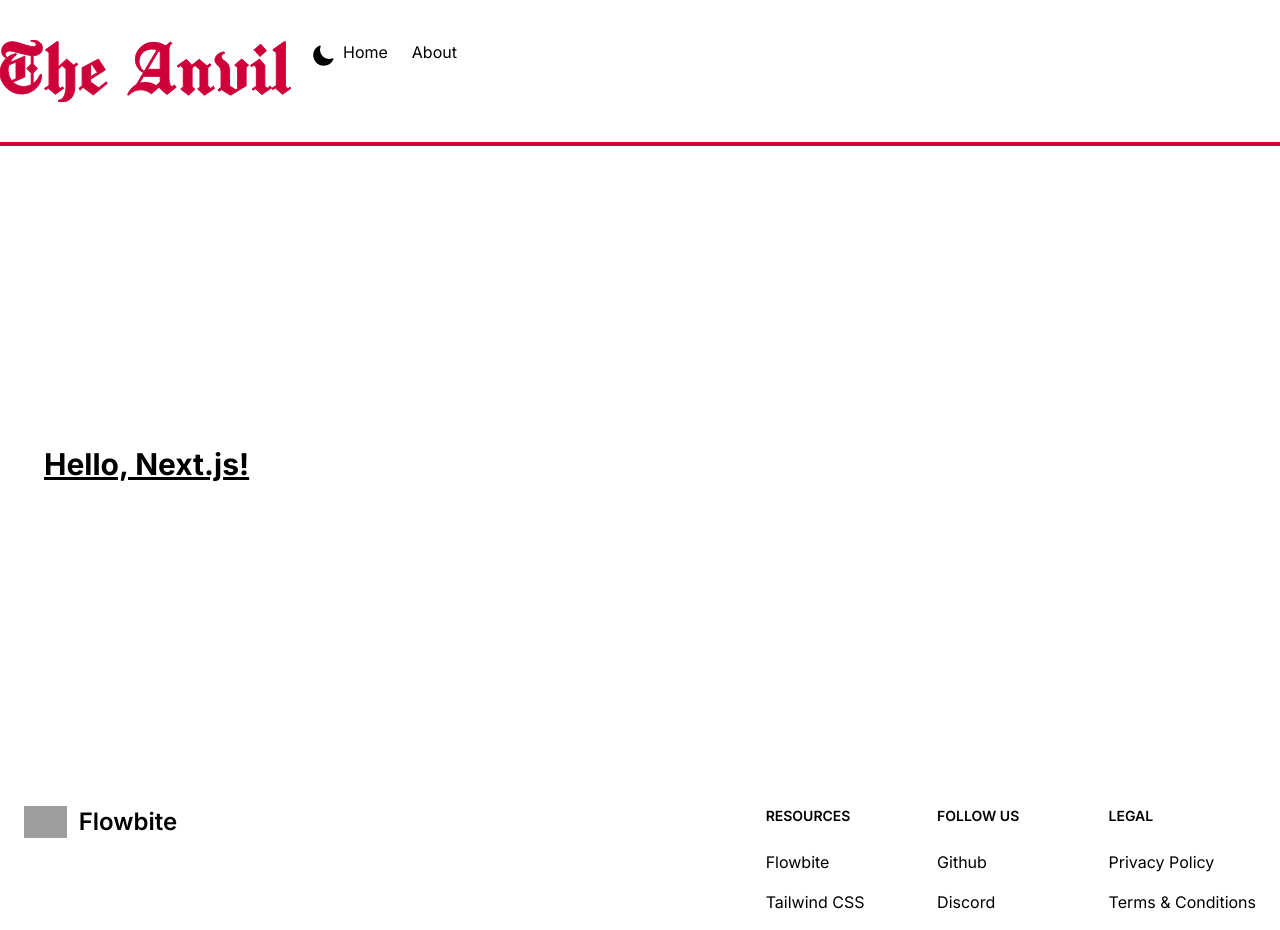
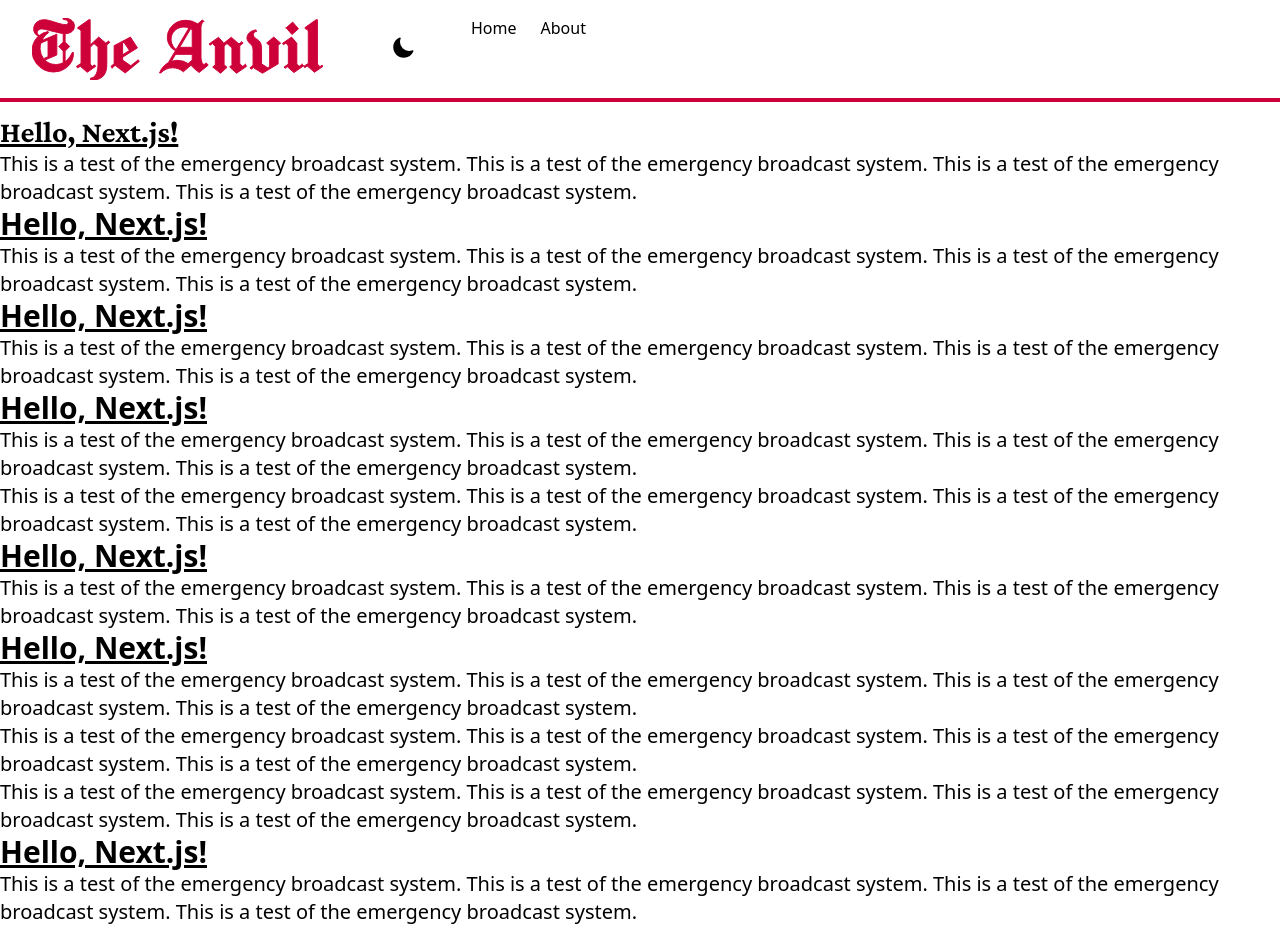
Before and after one commit to B3N101/r1, a Next.js app: page / in a window 1280 px wide. Shown: the top 930 px of the page. Built offline with nearby package versions, Linux system fonts and the light colour scheme; grey boxes are pictures that could not be loaded.

Commit message:
:art: edit before vercel

```diff
--- /dev/null
+++ b/app/(user)/about/page.tsx
@@ -0,0 +1,16 @@
+"use client";
+
+import { usePathname } from "next/navigation";
+import Post from "@app/components/Post";
+import Navbar from "@app/components/Navbar";
+
+export default function Page() {
+	const pageName = usePathname()
+	return (
+		<div>
+			<p>Page: {pageName} </p>
+            <Navbar />
+            <Post title="asfs" subTitle="safsaf" views={12} published={true} authors={['string','string']} category="stasf" content="safsfa" image={undefined} ></Post>
+		</div>
+	);
+}
--- a/app/components/Footer.tsx
+++ b/app/components/Footer.tsx
@@ -1,6 +1,6 @@
 export default function Footer() {
     return (
-			<footer className="bottom p-4 bg-white sm:p-6 dark:bg-gray-900">
+			<footer className="bottom p-4 bg-white sm:p-6 dark:bg-gray-900 border-t-mxRed border-t-2 mt-4">
 				<div className="md:flex md:justify-between">
 					<div className="mb-6 md:mb-0">
 						<a href="https://flowbite.com/" className="flex items-center">
--- a/app/components/Navbar.tsx
+++ b/app/components/Navbar.tsx
@@ -2,12 +2,17 @@
 
 import { useState } from "react";
 import { useTheme } from "next-themes";
-import { useRouter } from "next/router";
+import { useRouter } from "next/navigation";
+import { usePathname } from "next/navigation";
 import Link from "next/link";
 import Image from "next/image";
 
 import Logo from "@public/anvil.svg";
-import { Bars3Icon, XMarkIcon } from "@heroicons/react/24/solid";
+import {
+	Bars3Icon,
+	XMarkIcon,
+	MagnifyingGlassIcon,
+} from "@heroicons/react/24/solid";
 
 import ThemeSwitch from "./icons/ThemeSwitch";
 
@@ -20,17 +25,30 @@ export default function Navbar() {
 	function toggleDropdown() {
 		changeDropdown(!dropdownState);
 	}
+	// router
+	const router = useRouter();
+	const pathName = usePathname();
 
 	//281,101
 	return (
-		<header className="border-b-4 border-mxRed flex items-center justify-between py-10">
-			<nav className="bg-white dark:bg-mxDark flex justify-center">
+		<header className="border-b-4 border-mxRed flex items-center justify-between py-4">
+			<nav className="flex justify-center gap-8">
 				{/* Logo */}
+				<button
+					className="ml-4 sm:ml-8"
+					onClick={() => {
+						if (pathName != "/") {
+							router.push("/");
+						}
+					}}
+				>
 					<Image src={Logo} alt="logo" width={291} height={101} />
+				</button>
 
 				{/* Theme Switch */}
+				<div className="m-4">
 					<ThemeSwitch />
-
+				</div>
 				{/* Desktop */}
 				<div className="hidden sm:block">
 					<div className="flex flex-grow justify-end">
@@ -46,12 +64,20 @@ export default function Navbar() {
 				</div>
 
 				{/* Mobile */}
+				<button
+					aria-label="Toggle Search Menu"
+					type="button"
+					className="ml-1 mr-1 h-8 w-8 rounded p-1 sm:ml-4"
+				>
+					<MagnifyingGlassIcon className="h-6 w-6 block sm:hidden" />
+				</button>
+
 				<div className="block sm:hidden">
-
 					{/* Hamburger */}
-					<div className="flex flex-grow justify-end">
 					<button
-							className="flex items-center px-3 py-2 border rounded text-mxRed dark:text-mxRed border-mxRed dark:border-mxRed hover:text-white hover:border-white"
+						aria-label="Toggle Dark Mode"
+						type="button"
+						className="ml-1 mr-1 h-8 w-8 rounded p-1 sm:ml-4"
 						onClick={toggleDropdown}
 					>
 						{dropdownState ? (
@@ -60,14 +86,9 @@ export default function Navbar() {
 							<Bars3Icon className="h-6 w-6" />
 						)}
 					</button>
-					</div>
 
 					{/* Dropdown */}
-					<div
-						className={`${
-							dropdownState ? "block" : "hidden"
-						} sm:hidden`}
-					>
+					<div className={`${dropdownState ? "block" : "hidden"} sm:hidden`}>
 						<div className="flex flex-grow justify-end">
 							<ul className="flex flex-col items-center">
 								<li className="mr-6">
--- /dev/null
+++ b/app/components/Post.tsx
@@ -0,0 +1,25 @@
+type AppProps = {
+    title: string;
+    subTitle: string;
+    views: number;
+    published: boolean;
+    authors: string[];
+    category: string;
+    image?: {
+        imgUrl: string;
+        caption: string;
+    }
+    content: string;
+}
+
+export default function Post({title, subTitle}: AppProps) {
+    return(
+        <div>
+            <div>
+                <h1>{title}</h1>
+                <h2>{subTitle}</h2>
+            </div>
+        </div>
+    )
+
+}
--- /dev/null
+++ b/app/components/text/italic.tsx
@@ -0,0 +1,17 @@
+import Balancer from "react-wrap-balancer";
+// import italic font
+import { Crimson_Pro } from "@next/font/google";
+const crimsonPro = Crimson_Pro({
+    subsets: ["latin"],
+    variable: "--font-crimson-pro",
+});
+
+export default function italic({ children }: { children: React.ReactNode }) {
+	return (
+        <div className={crimsonPro.className}>
+        <Balancer>
+            {children}
+        </Balancer>
+        </div>
+    );
+}
--- /dev/null
+++ b/app/components/text/text.tsx
@@ -0,0 +1,5 @@
+import Balancer from "react-wrap-balancer";
+
+export default function text({ children }: { children: React.ReactNode }) {
+	return <Balancer>{children}</Balancer>;
+}
--- a/app/error.tsx
+++ b/app/error.tsx
@@ -1,7 +1,4 @@
 "use client";
-
-// 'use client' marks this page as a Client Component
-// https://beta.nextjs.org/docs/rendering/server-and-client-components
 
 import { useEffect } from "react";
 
@@ -19,22 +16,7 @@ export default function Error({
 
 	return (
 		<div>
-			{/*<main class="h-screen w-full flex flex-col justify-center items-center bg-[#1A2238]">
-				<h1 class="text-9xl font-extrabold text-white tracking-widest">404</h1>
-				<div class="bg-[#FF6A3D] px-2 text-sm rounded rotate-12 absolute">
-					Page Not Found
-				</div>
-				<button class="mt-5">
-					<a class="relative inline-block text-sm font-medium text-[#FF6A3D] group active:text-orange-500 focus:outline-none focus:ring">
-						<span class="absolute inset-0 transition-transform translate-x-0.5 translate-y-0.5 bg-[#FF6A3D] group-hover:translate-y-0 group-hover:translate-x-0"></span>
-
-						<span class="relative block px-8 py-3 bg-[#1A2238] border border-current">
-							<router-link to="/">Go Home</router-link>
-						</span>
-					</a>
-				</button>
-			</main>
-			;*/}<p>Something went wrong!</p>
+			<p>Something went wrong!</p>
 			<button onClick={() => reset()}>Reset error boundary</button>
 		</div>
 	);
--- a/app/layout.tsx
+++ b/app/layout.tsx
@@ -10,6 +10,7 @@ import { Merriweather } from "@next/font/google";
 
 import Navbar from "./components/Navbar";
 import Footer from "./components/Footer";
+import Error from "./error";
 
 const chomsky = localFont({
 	src: "/fonts/Chomsky.woff2",
@@ -26,12 +27,14 @@ export default function RootLayout({
 	children: React.ReactNode;
 }) {
 	return (
-    <html lang="en" className={inter.className}>
+    <html lang="en" className={inter.className + 'h-screen'}>
       <head />
-      <body className="bg-white dark:bg-neutral-700 flex h-screen flex-col justify-between">
+      <body className="bg-white dark:bg-neutral-700 flex flex-col justify-between">
         <ThemeProvider attribute="class">
           <Navbar />
+          <main className="mb-auto">
           {children}
+          </main>
           <Footer />
         </ThemeProvider>
       </body>
--- a/app/page.tsx
+++ b/app/page.tsx
@@ -1,15 +1,114 @@
-import Head from "next/head";
-import Image from "next/image";
+import text from "./components/text/text";
+import italic from "./components/text/italic";
+import { Crimson_Pro } from "@next/font/google";
+const crimsonPro = Crimson_Pro({ subsets: ["latin"] });
+
 
 export default function Page() {
   return (
-	<div className="container mx-auto p-11 my-64">
-
-			<h1 className="text-3xl font-bold underline">
-				Hello, Next.js!
-			</h1>
-
-	</div>
+		<div className="container mx-auto mb-22 pt-3">
+			<text className={crimsonPro.className}>
+				<h1 className="text-3xl font-bold underline">Hello, Next.js!</h1>
+			</text>
+			<text>
+				<p className="text-xl">
+					This is a test of the emergency broadcast system. This is a test of
+					the emergency broadcast system. This is a test of the emergency
+					broadcast system. This is a test of the emergency broadcast system.
+				</p>
+			</text>
+			<text>
+				<h1 className="text-3xl font-bold underline">Hello, Next.js!</h1>
+			</text>
+			<text>
+				<p className="text-xl">
+					This is a test of the emergency broadcast system. This is a test of
+					the emergency broadcast system. This is a test of the emergency
+					broadcast system. This is a test of the emergency broadcast system.
+				</p>
+			</text>
+			<text>
+				<h1 className="text-3xl font-bold underline">Hello, Next.js!</h1>
+			</text>
+			<text>
+				<p className="text-xl">
+					This is a test of the emergency broadcast system. This is a test of
+					the emergency broadcast system. This is a test of the emergency
+					broadcast system. This is a test of the emergency broadcast system.
+				</p>
+			</text>
+			<text>
+				<h1 className="text-3xl font-bold underline">Hello, Next.js!</h1>
+			</text>
+			<text>
+				<p className="text-xl">
+					This is a test of the emergency broadcast system. This is a test of
+					the emergency broadcast system. This is a test of the emergency
+					broadcast system. This is a test of the emergency broadcast system.
+				</p>
+			</text>
+			<text>
+				<p className="text-xl">
+					This is a test of the emergency broadcast system. This is a test of
+					the emergency broadcast system. This is a test of the emergency
+					broadcast system. This is a test of the emergency broadcast system.
+				</p>
+			</text>
+			<text>
+				<h1 className="text-3xl font-bold underline">Hello, Next.js!</h1>
+			</text>
+			<text>
+				<p className="text-xl">
+					This is a test of the emergency broadcast system. This is a test of
+					the emergency broadcast system. This is a test of the emergency
+					broadcast system. This is a test of the emergency broadcast system.
+				</p>
+			</text>
+			<text>
+				<h1 className="text-3xl font-bold underline">Hello, Next.js!</h1>
+			</text>
+			<text>
+				<p className="text-xl">
+					This is a test of the emergency broadcast system. This is a test of
+					the emergency broadcast system. This is a test of the emergency
+					broadcast system. This is a test of the emergency broadcast system.
+				</p>
+			</text>
+			<text>
+				<p className="text-xl">
+					This is a test of the emergency broadcast system. This is a test of
+					the emergency broadcast system. This is a test of the emergency
+					broadcast system. This is a test of the emergency broadcast system.
+				</p>
+			</text>
+			<text>
+				<p className="text-xl">
+					This is a test of the emergency broadcast system. This is a test of
+					the emergency broadcast system. This is a test of the emergency
+					broadcast system. This is a test of the emergency broadcast system.
+				</p>
+			</text>
+			<text>
+				<h1 className="text-3xl font-bold underline">Hello, Next.js!</h1>
+			</text>
+			<text>
+				<p className="text-xl">
+					This is a test of the emergency broadcast system. This is a test of
+					the emergency broadcast system. This is a test of the emergency
+					broadcast system. This is a test of the emergency broadcast system.
+				</p>
+			</text>
+			<text>
+				<h1 className="text-3xl font-bold underline">Hello, Next.js!</h1>
+			</text>
+			<text>
+				<p className="text-xl">
+					This is a test of the emergency broadcast system. This is a test of
+					the emergency broadcast system. This is a test of the emergency
+					broadcast system. This is a test of the emergency broadcast system.
+				</p>
+			</text>
+		</div>
 	);
 }
 
--- a/package.json
+++ b/package.json
@@ -15,6 +15,7 @@
     "@heroicons/react": "^2.0.13",
     "@next/font": "^13.0.4",
     "@prisma/client": "^4.6.1",
+    "@react-spring/web": "^9.6.1",
     "@types/react": "18.0.25",
     "@types/react-dom": "18.0.9",
     "classnames": "^2.3.2",
@@ -22,7 +23,8 @@
     "next": "^13.1.0",
     "next-themes": "^0.2.1",
     "react": "^18.2.0",
-    "react-dom": "^18.2.0"
+    "react-dom": "^18.2.0",
+    "react-wrap-balancer": "^0.2.3"
   },
   "devDependencies": {
     "@types/node": "^18.11.9",
```
Also changed, not shown: 1 other file (tests, documents, lock files or other folders). Lines whose indentation alone changed are shown as unchanged.
